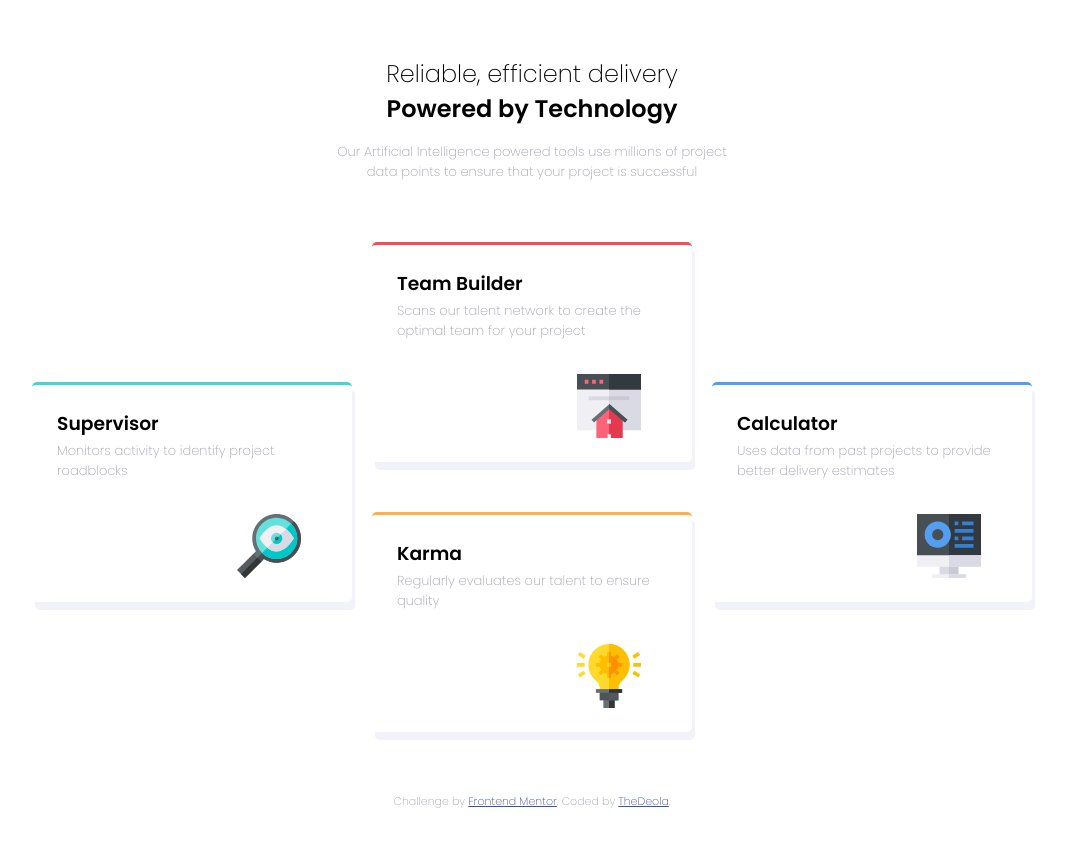
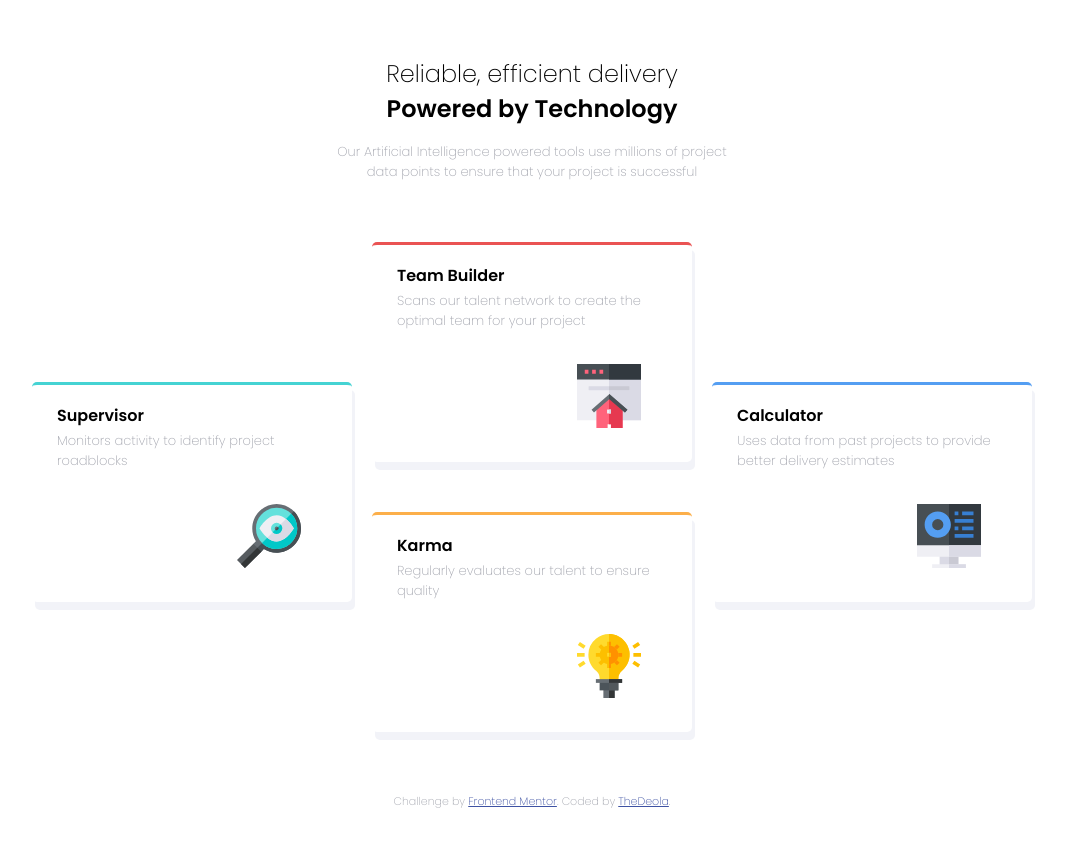
Before and after one commit to TheDeola/four-card-feature-section-master, a plain HTML site: page index.html in a window 1280 px wide. Shown: the top 846 px of the page, without its empty margins (108-1174 px from the left). Drawn offline with Linux system fonts and the light colour scheme.

Commit message:
heading updated

```diff
--- a/index.html
+++ b/index.html
@@ -17,25 +17,25 @@
 
     <div class="features">
       <div class="supervisor feature">
-        <h3>Supervisor</h3>
+        <h2>Supervisor</h2>
         <p>Monitors activity to identify project roadblocks</p>
         <img src="/images/icon-supervisor.svg" alt="Supervisor Feature" class="feature-img">
       </div>
 
       <div class="teambuilder feature">
-        <h3>Team Builder</h3>
+        <h2>Team Builder</h2>
         <p>Scans our talent network to create the optimal team for your project</p>
         <img src="/images/icon-team-builder.svg" alt="Team Builder Feature" class="feature-img">
       </div>
 
       <div class="karma feature">
-        <h3>Karma</h3>
+        <h2>Karma</h2>
         <p>Regularly evaluates our talent to ensure quality</p>
         <img src="/images/icon-karma.svg" alt="Karma Feature" class="feature-img">
       </div>
 
       <div class="calculator feature">
-        <h3>Calculator</h3>
+        <h2>Calculator</h2>
         <p>Uses data from past projects to provide better delivery estimates</p>
         <img src="/images/icon-calculator.svg" alt="Calculator Feature" class="feature-img">
       </div>
--- a/styles.css
+++ b/styles.css
@@ -63,8 +63,9 @@ p {
     margin-bottom: 10px;
     margin-left: 180px;
 }
-h3 {
+h2 {
     margin-bottom: -10px;
+    font-size: medium;
 }
 .attribution {
     font-size: 11px;
```
